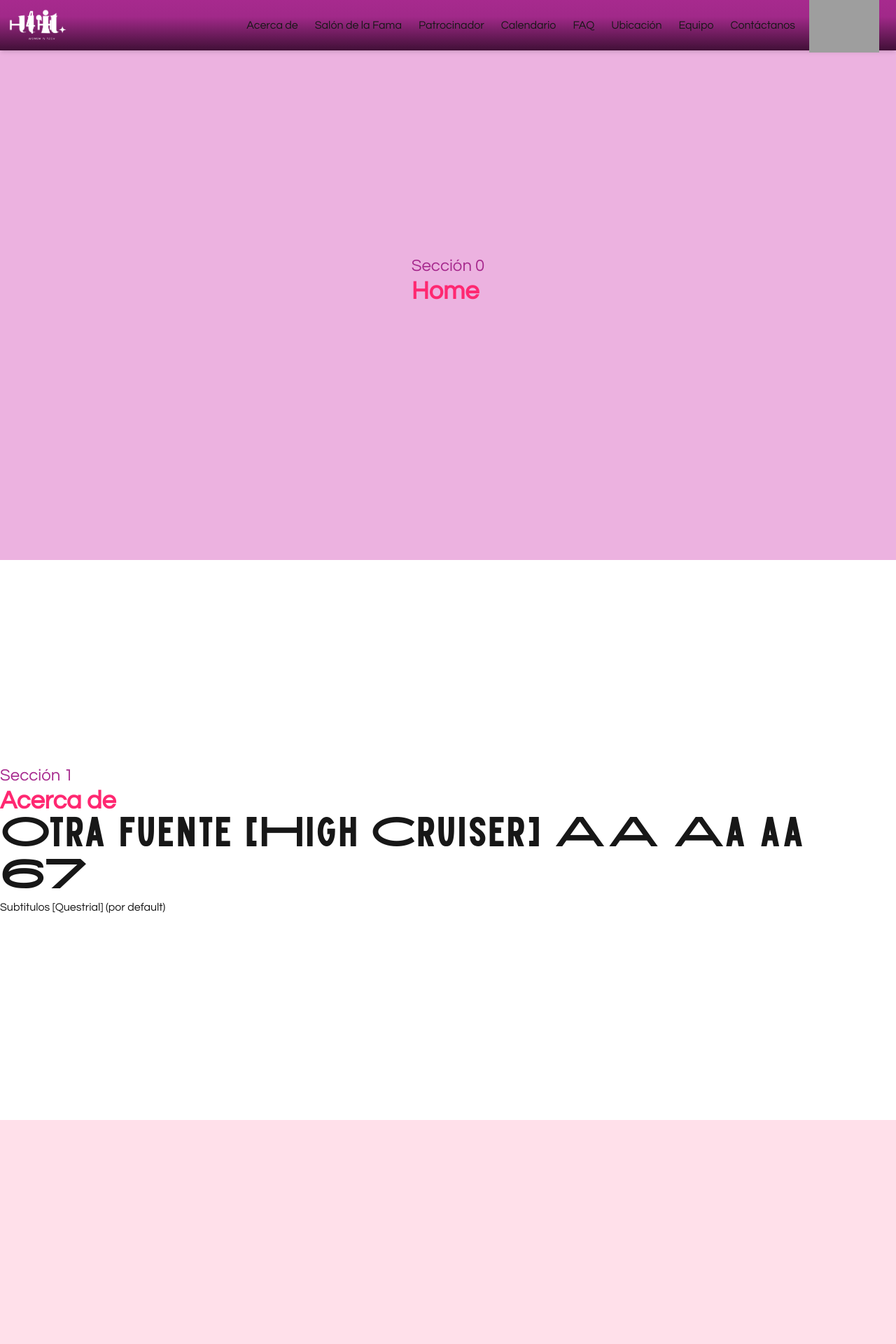
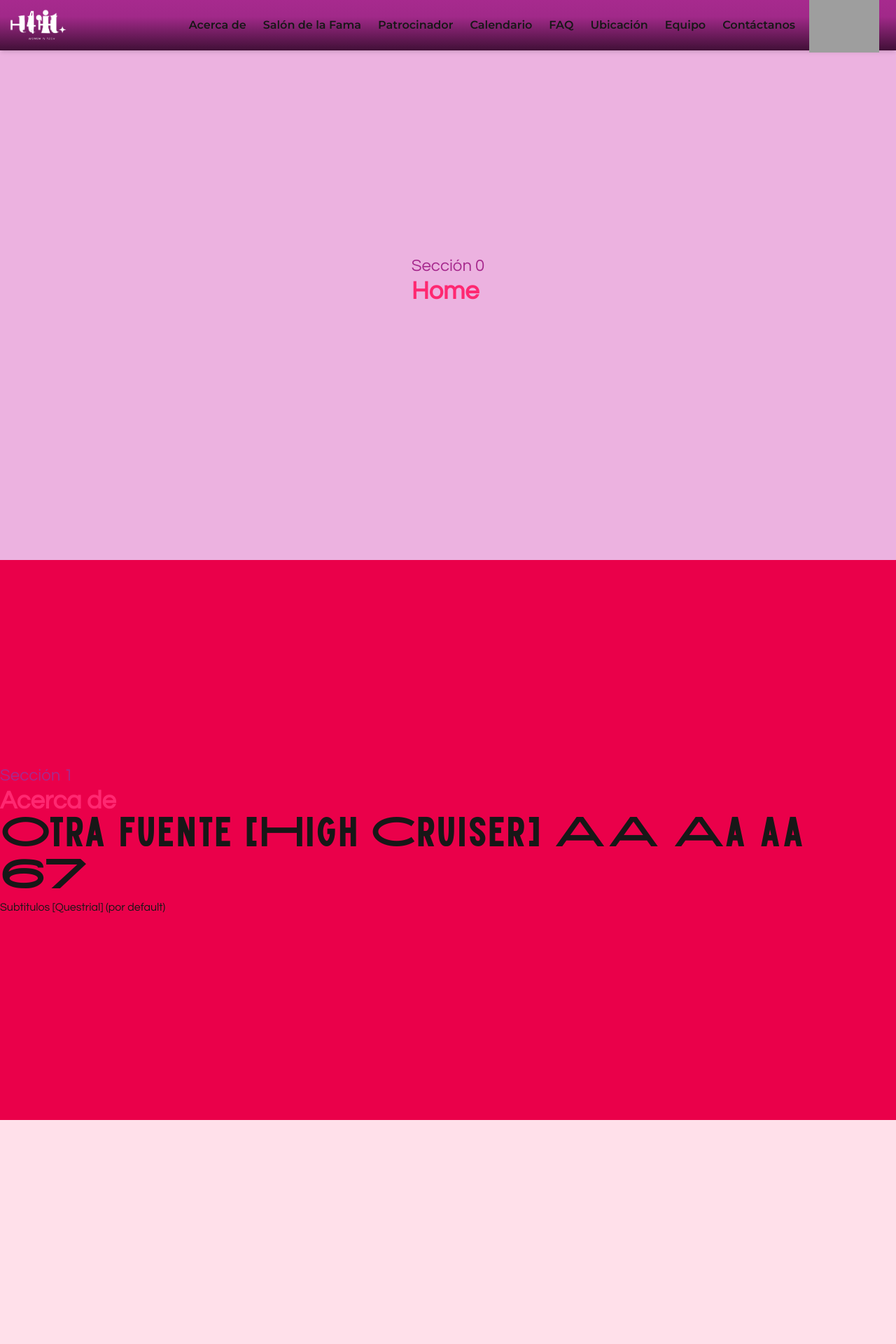
Before and after one commit to WIT-MTY/webpage_h4h, a Next.js app: page / in a window 1280 px wide. Shown: the top 1920 px of the page at 70% size. Built offline with nearby package versions, Linux system fonts and the light colour scheme; grey boxes are pictures that could not be loaded.

Commit message:
navbar done

```diff
--- a/app/componentes/navbar/header.tsx
+++ b/app/componentes/navbar/header.tsx
@@ -11,11 +11,11 @@ const Header = () => {
       style={{
         background: 'linear-gradient(180deg, #A72A8E 0%, #A12989 33%, #411037 100%)'
       }}>
-      <nav className="px-6 py-3 font-questrial text-base">
+      <nav className="px-6 py-3 font-montserrat font-semibold text-base">
         <div className="flex justify-between items-center">
 
           <Logo image_logo="/images/wit_logos/logo_wit_blanco.png"/>
-          <Logo image_logo="/images/h4h_logos/logo_h4h_corto_blanco.png" className="-ml-90 pb-2"/>
+          <Logo image_logo="/images/h4h_logos/logo_h4h_corto_blanco.png" className="-ml-69 pb-2"/>
 
 
           <div className="space-x-6 pr-[120px]">
--- a/app/globals.css
+++ b/app/globals.css
@@ -6,7 +6,7 @@
 }
 
 @theme {
-  /* Paleta H4H */
+  /* Palera H4H */
 
   /* Principales */
   --color-principal-morado: #911876;
@@ -19,7 +19,6 @@
   --color-principal-morado-600: #e147be;
   --color-principal-morado-700: #dc29b4;
   --color-principal-morado-800: #c1209d;
-
 
   --color-principal-rosa: #ff2871;
   --color-principal-rosa-50: #fff5f8;
@@ -99,10 +98,10 @@
   font-family: var(--font-questrial);
 }
 
-/* navbar */
 .font-montserrat {
   font-family: var(--font-montserrat);
 }
+
 .font-high-cruiser {
     font-family: var(--font-high-cruiser);
   }
--- a/app/pages/acercaSection.tsx
+++ b/app/pages/acercaSection.tsx
@@ -3,8 +3,7 @@ import Section from "../componentes/general/Section";
 
 const AcercaSection = () => {
     return (
-        <Section id="acerca" backgroundColor="bg-background-figma-rosa" className="h-full flex flex-col items-center justify-center">
-        <p className="text-secundario-morado text-2xl">Sección 1</p>
+        <Section id="acerca" backgroundColor="bg-secundario-rosa" className="h-full flex flex-col items-center justify-center">        <p className="text-secundario-morado text-2xl">Sección 1</p>
         <h2 className="font-questrial text-4xl font-bold text-principal-rosa">Acerca de</h2>
         <h1 className="font-high-cruiser text-6xl text-morado-700">Otra fuente [High Cruiser] AA Aa aa 67</h1>
         <p> Subtitulos [Questrial] (por default)</p>
```
